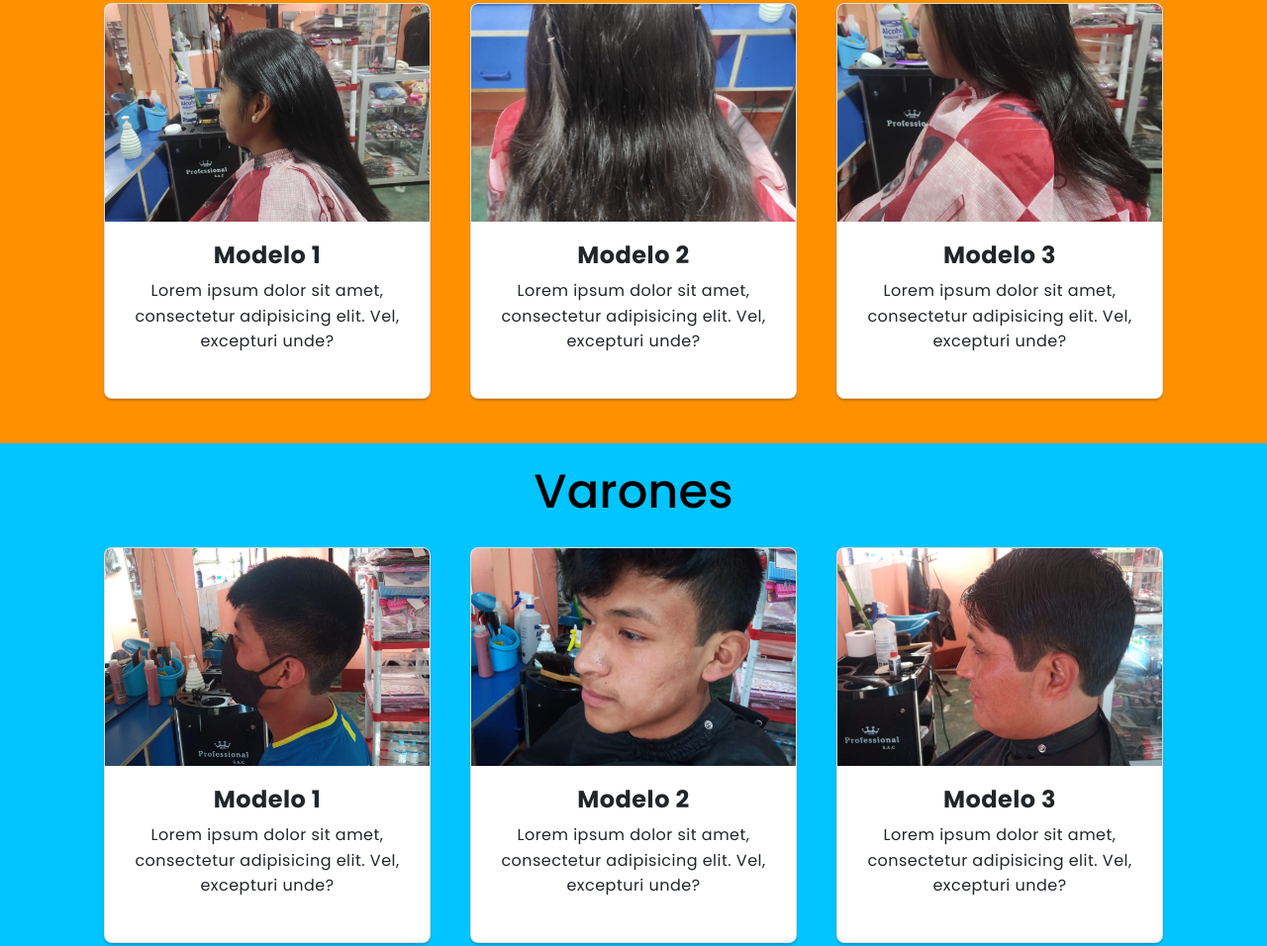
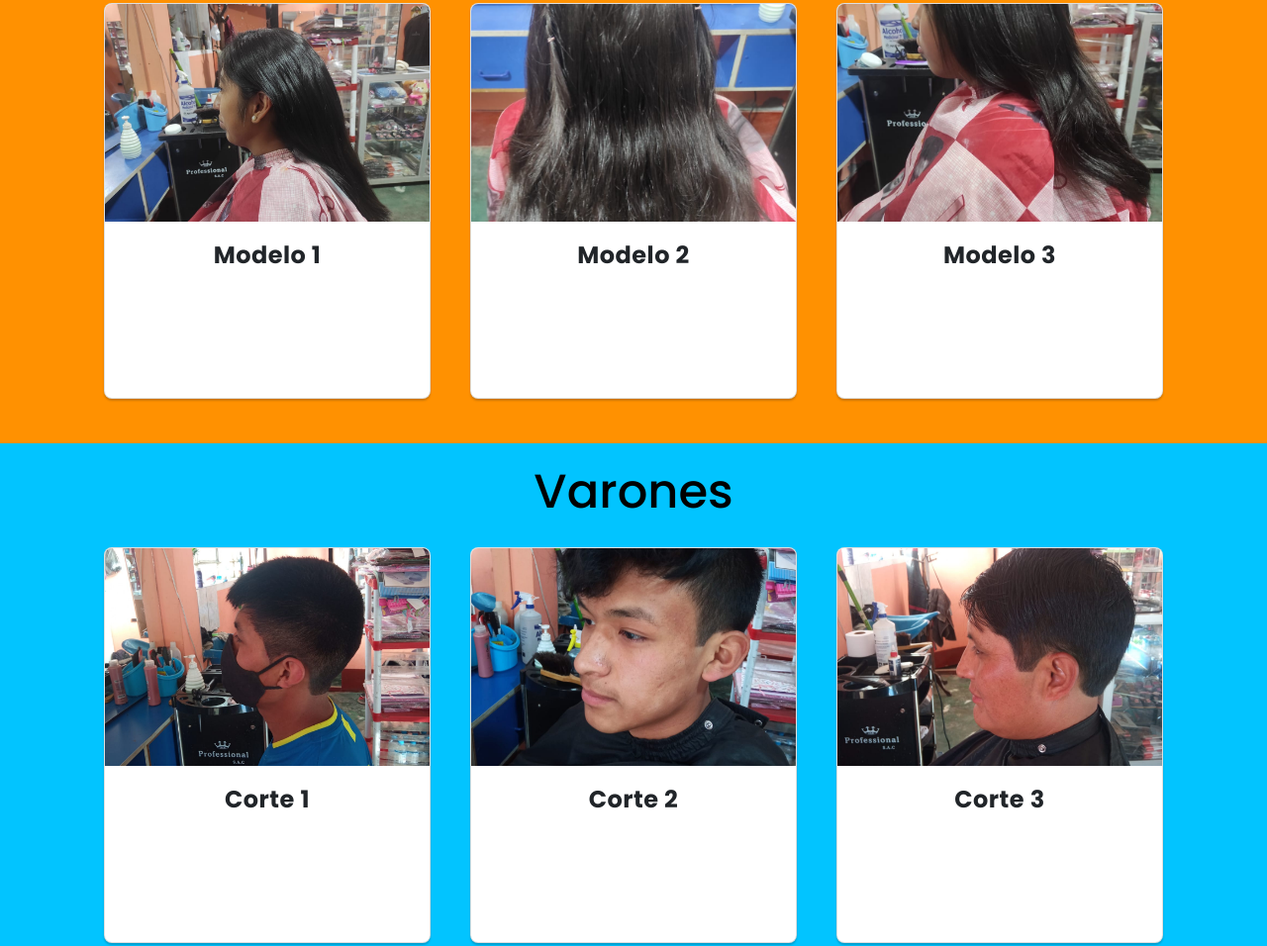
Before and after one commit to keyci21/Peluqueria, a plain HTML site: page servicios/servicios.html in a window 1280 px wide. Shown: the part 318-1274 px from the top of the page at 99% size. Drawn offline with nearby package versions, Linux system fonts and the light colour scheme.

Commit message:
Cambios finales 2

```diff
--- a/servicios/servicios.html
+++ b/servicios/servicios.html
@@ -39,19 +39,16 @@
                 <div class="card">
                     <img src="../img/mol_mujer_1.jpeg">
                     <h4>Modelo 1</h4>
-                    <p>Lorem ipsum dolor sit amet, consectetur adipisicing elit. Vel, excepturi unde?</p>
                 </div>
 
                 <div class="card">
                     <img src="../img/mol_mujer_2.jpeg">
                     <h4>Modelo 2</h4>
-                    <p>Lorem ipsum dolor sit amet, consectetur adipisicing elit. Vel, excepturi unde?</p>
                 </div>
 
                 <div class="card">
                     <img src="../img/mol_mujer_3.jpeg">
                     <h4>Modelo 3</h4>
-                    <p>Lorem ipsum dolor sit amet, consectetur adipisicing elit. Vel, excepturi unde?</p>
                 </div>
 
             </div>
@@ -62,20 +59,17 @@
             <div class="container">
                 <div class="card">
                     <img src="../img/modelo1.jpeg">
-                    <h4>Modelo 1</h4>
-                    <p>Lorem ipsum dolor sit amet, consectetur adipisicing elit. Vel, excepturi unde?</p>
+                    <h4>Corte 1</h4>
                 </div>
 
                 <div class="card">
                     <img src="../img/modelo2.jpeg">
-                    <h4>Modelo 2</h4>
-                    <p>Lorem ipsum dolor sit amet, consectetur adipisicing elit. Vel, excepturi unde?</p>
+                    <h4>Corte 2</h4>
                 </div>
 
                 <div class="card">
                     <img src="../img/modelo3.jpeg">
-                    <h4>Modelo 3</h4>
-                    <p>Lorem ipsum dolor sit amet, consectetur adipisicing elit. Vel, excepturi unde?</p>
+                    <h4>Corte 3</h4>
                 </div>
 
             </div>
```
